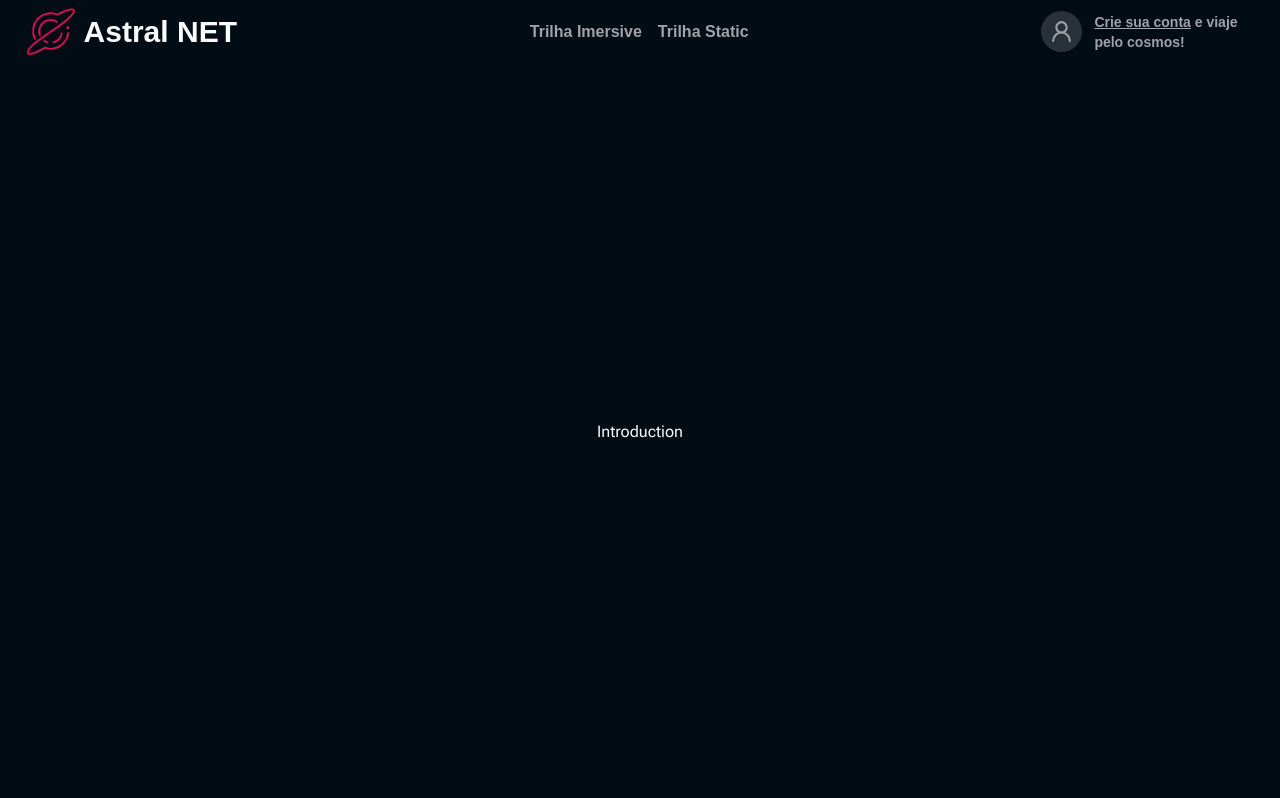
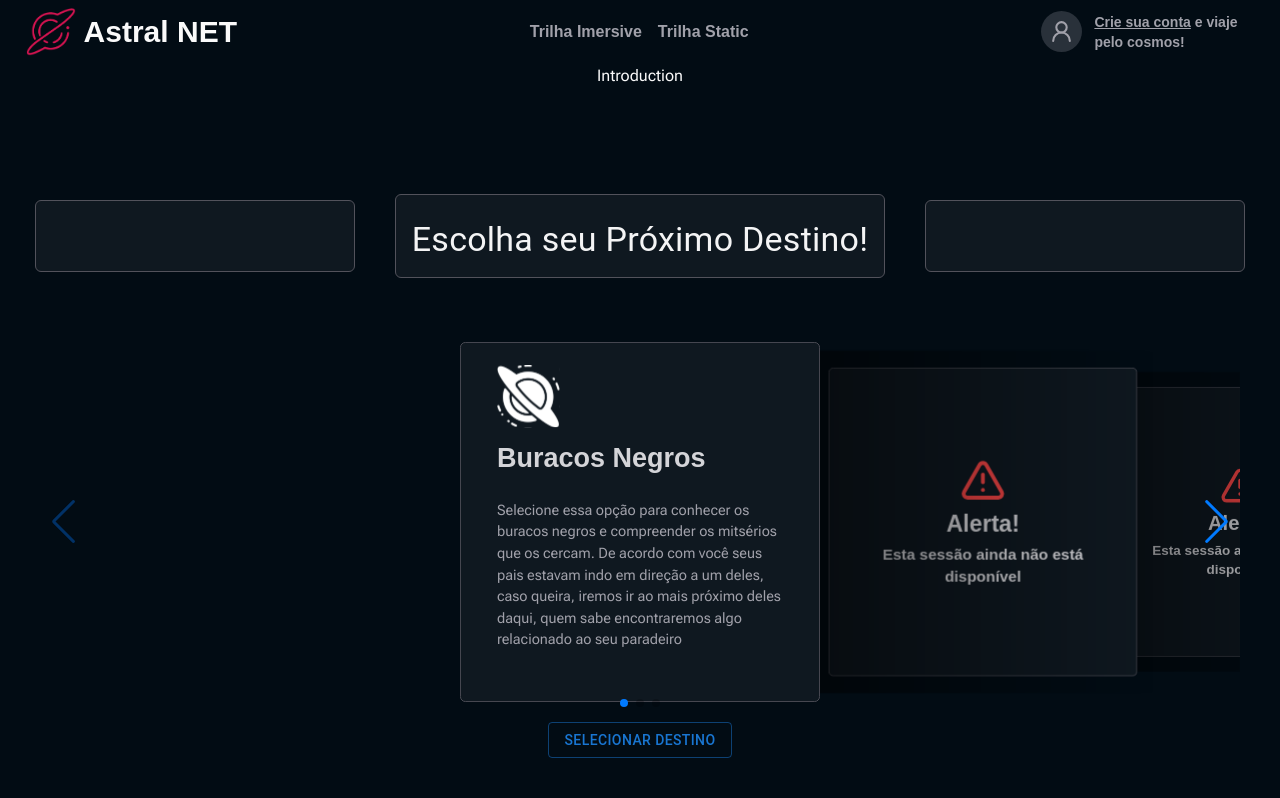
Before and after one commit to SantosVicente/AstralNet, a Next.js app in the folder web/: page /static/introduction in a window 1280 px wide. Shown: the top 798 px of the page. Built offline with nearby package versions, Linux system fonts and the light colour scheme; a web font is replaced by a local one.

Commit message:
new releases
Co-authored-by: João Vitor Nascimento <jvnascimento002@gmail.com>

```diff
--- a/web/package.json
+++ b/web/package.json
@@ -30,6 +30,7 @@
     "react-plx": "^2.1.2",
     "react-scroll": "^1.8.9",
     "react-simple-typewriter": "^5.0.1",
+    "react-transition-group": "^4.4.5",
     "react-wrap-balancer": "^0.5.0",
     "swiper": "^10.2.0",
     "tailwindcss": "3.3.2",
--- a/web/src/app/globals.css
+++ b/web/src/app/globals.css
@@ -49,6 +49,11 @@ body {
   position: relative;
 }
 
+.transition-bg {
+  transition: background-image 3s ease;
+  animation: transicao 3s ease;
+}
+
 .bg1::after,
 .bg2::after,
 .bg3::after {
@@ -74,6 +79,15 @@ body {
 
 .bg3::after {
   background-image: url('../assets/Bg.jpg');
+}
+
+@keyframes transicao {
+  0% {
+    opacity: 0;
+  }
+  100% {
+    opacity: 1;
+  }
 }
 
 .opacity {
--- a/web/src/app/static/introduction/page.tsx
+++ b/web/src/app/static/introduction/page.tsx
@@ -1,7 +1,10 @@
+import Pane from '../../../components/Pane/Pane.component';
+
 export default function Introduction() {
-    return(
-        <div className="pt-16 flex items-center h-screen justify-center">
-            <p>Introduction</p>
-        </div>
-    );
+  return (
+    <div className="pt-16 flex flex-col items-center h-screen justify-center">
+      <p>Introduction</p>
+      <Pane />
+    </div>
+  );
 }
--- /dev/null
+++ b/web/src/app/static/solar-system/ImageTransition.css
@@ -0,0 +1,18 @@
+/* ImageTransition.css */
+.fade-enter {
+  opacity: 0;
+}
+
+.fade-enter-active {
+  opacity: 1;
+  transition: opacity 3000ms;
+}
+
+.fade-exit {
+  opacity: 1;
+}
+
+.fade-exit-active {
+  opacity: 0;
+  transition: opacity 500ms;
+}
--- a/web/src/app/static/solar-system/page.tsx
+++ b/web/src/app/static/solar-system/page.tsx
@@ -1,7 +1,38 @@
+'use client';
+
+import React, { useState } from 'react';
+import { CSSTransition } from 'react-transition-group';
+import './ImageTransition.css'; // Estilo para a transição
+import Image from 'next/image';
+import background from '../../../assets/BlackHole.svg';
+import background2 from '../../../assets/asteroid.svg';
+
 export default function SolarSystem() {
-    return(
-        <div className="pt-16 flex items-center h-screen justify-center">
-            <p>Solar System</p>
-        </div>
-    );
+  const [showImage, setShowImage] = useState(false);
+
+  const toggleImage = () => {
+    setShowImage(!showImage);
+  };
+
+  return (
+    <div className="pt-16 flex items-center h-screen justify-center">
+      <div>
+        <button onClick={toggleImage}>Toggle Image</button>
+
+        <CSSTransition
+          in={showImage}
+          timeout={3000} // Tempo da transição em milissegundos
+          classNames="fade"
+          unmountOnExit
+        >
+          <Image
+            src={showImage ? background : background2}
+            alt="Imagem"
+            className="image"
+            onClick={toggleImage}
+          />
+        </CSSTransition>
+      </div>
+    </div>
+  );
 }
--- /dev/null
+++ b/web/src/components/Card/BlockedCard.component.tsx
@@ -0,0 +1,18 @@
+import { Box } from '@mui/material';
+import { AlertTriangle } from 'lucide-react';
+
+export function BlockedCard() {
+  return (
+    <Box className="border-card2 2xl:scale-90 border border-zinc-600 rounded-md px-10 flex flex-col items-center justify-center w-[25rem] h-[25rem] transition-colors text-zinc-400 hover:text-zinc-50 card-bg">
+      <div className="break-words flex flex-col items-center justify-center">
+        <AlertTriangle className="text-red-500" size={60} />
+        <h1 className="text-3xl font-bold font-alt text-zinc-300 mt-2">
+          Alerta!
+        </h1>
+        <h1 className="text-center text-xl font-bold font-alt text-zinc-300 mt-2">
+          Esta sessão ainda não está disponível
+        </h1>
+      </div>
+    </Box>
+  );
+}
--- a/web/src/components/Card/Card.component.tsx
+++ b/web/src/components/Card/Card.component.tsx
@@ -1,17 +1,35 @@
+import { Box } from '@mui/material';
 import Link from 'next/link';
 
 interface CardProps {
   title?: string;
   description: string;
   icon?: any;
-  link: string;
+  link?: string;
 }
 
 export function Card(props: CardProps) {
   return (
+    <>
+      {!props.link ? (
+        <Box
+          className={`border-card2 2xl:scale-90 border border-zinc-600 rounded-md px-10 flex flex-col w-[25rem] h-[25rem] transition-colors text-zinc-400 hover:text-zinc-50 card-bg`}
+        >
+          {props.icon}
+          <div className="mt-4 break-words">
+            <h1 className="text-3xl font-bold font-alt text-zinc-300">
+              {props.title}
+            </h1>
+
+            <div className="flex gap-1">
+              <p className="mt-7 max-w-full">{props.description}</p>
+            </div>
+          </div>
+        </Box>
+      ) : (
         <Link
           href={props.link}
-      className="border-card2 2xl:scale-90 border border-zinc-600 rounded-md px-10 flex flex-col w-[25rem] h-[25rem] transition-colors text-zinc-400 hover:text-zinc-50 card-bg"
+          className={`border-card2 2xl:scale-90 border border-zinc-600 rounded-md px-10 flex flex-col w-[25rem] h-[25rem] transition-colors text-zinc-400 hover:text-zinc-50 card-bg`}
         >
           {props.icon}
           <div className="mt-4 break-words">
@@ -24,5 +42,7 @@ export function Card(props: CardProps) {
             </div>
           </div>
         </Link>
+      )}
+    </>
   );
 }
--- /dev/null
+++ b/web/src/components/Pane/Pane.component.tsx
@@ -0,0 +1,84 @@
+'use client';
+
+import { Card } from '../Card/Card.component';
+import { Box, Button, Typography } from '@mui/material';
+import { useState } from 'react';
+import { Swiper, SwiperSlide } from 'swiper/react';
+import { EffectCoverflow, Pagination } from 'swiper/modules';
+import { register } from 'swiper/element/bundle';
+import { BlockedCard } from '../Card/BlockedCard.component';
+import Image from 'next/image';
+
+import BlackHole from '../../assets/BlackHole.svg';
+
+register();
+import 'swiper/css';
+import 'swiper/css/navigation'; //import das setas
+import 'swiper/css/pagination'; //import da paginação
+import 'swiper/css/scrollbar'; //import da scrollbar
+import 'swiper/css/effect-coverflow';
+
+export default function Pane() {
+  const [cardIndex, setCardIndex] = useState(0);
+
+  return (
+    <Box className="pt-16 flex flex-col items-center h-screen justify-center">
+      <Box className="mb-11 flex gap-10 w-screen items-center justify-center">
+        <Box className="border-card2 border border-zinc-600 rounded-md flex w-[25%] h-[4.5rem] transition-colors text-zinc-400 hover:text-zinc-50 bg-zinc-50 bg-opacity-5 items-center justify-center" />
+        <Box className="border-card2 border border-zinc-600 rounded-md flex px-[1rem] pb-[1rem] pt-[1.5rem] transition-colors text-zinc-100 bg-zinc-50 bg-opacity-5 items-center justify-center">
+          <Typography variant="h4">Escolha seu Próximo Destino!</Typography>
+        </Box>
+        <Box className="border-card2 border border-zinc-600 rounded-md flex w-[25%] h-[4.5rem] transition-colors text-zinc-400 hover:text-zinc-50 bg-zinc-50 bg-opacity-5 items-center justify-center" />
+      </Box>
+      <Box className="flex gap-10 items-center">
+        <Box className="flex gap-10">
+          <Swiper
+            effect={'coverflow'}
+            navigation={true}
+            grabCursor={true}
+            centeredSlides={true}
+            slidesPerView={3}
+            coverflowEffect={{
+              rotate: 0,
+              stretch: 0,
+              depth: 200,
+              modifier: 1,
+              slideShadows: true,
+            }}
+            pagination={true}
+            modules={[EffectCoverflow, Pagination]}
+            onTransitionEnd={(swiper) => {
+              setCardIndex(swiper.activeIndex);
+            }}
+          >
+            <SwiperSlide>
+              <Card
+                title="Buracos Negros"
+                description="Selecione essa opção para conhecer os
+                buracos negros e compreender os mitsérios que os cercam.
+                De acordo com você seus pais estavam indo em direção a um deles,
+                caso queira, iremos ir ao mais próximo deles daqui, quem sabe
+                encontraremos algo relacionado ao seu paradeiro"
+                icon={
+                  <Image src={BlackHole} width={70} alt="" className="mt-6" />
+                }
+              />
+            </SwiperSlide>
+            <SwiperSlide>
+              <BlockedCard />
+            </SwiperSlide>
+            <SwiperSlide>
+              <BlockedCard />
+            </SwiperSlide>
+          </Swiper>
+        </Box>
+      </Box>
+      <Button
+        className="text-white border border-zinc-600 mt-11 p-10 text-2xl rounded-lg font-alt hover:font-bold hover:border-zinc-200"
+        variant="outlined"
+      >
+        Selecionar Destino
+      </Button>
+    </Box>
+  );
+}
```
Also changed, not shown: web/src/app/imersive/page.tsx (+8 -73 lines), web/src/assets/BlackHole.svg (added), 1 other file (tests, documents, lock files or other folders). Lines whose indentation alone changed are shown as unchanged.
